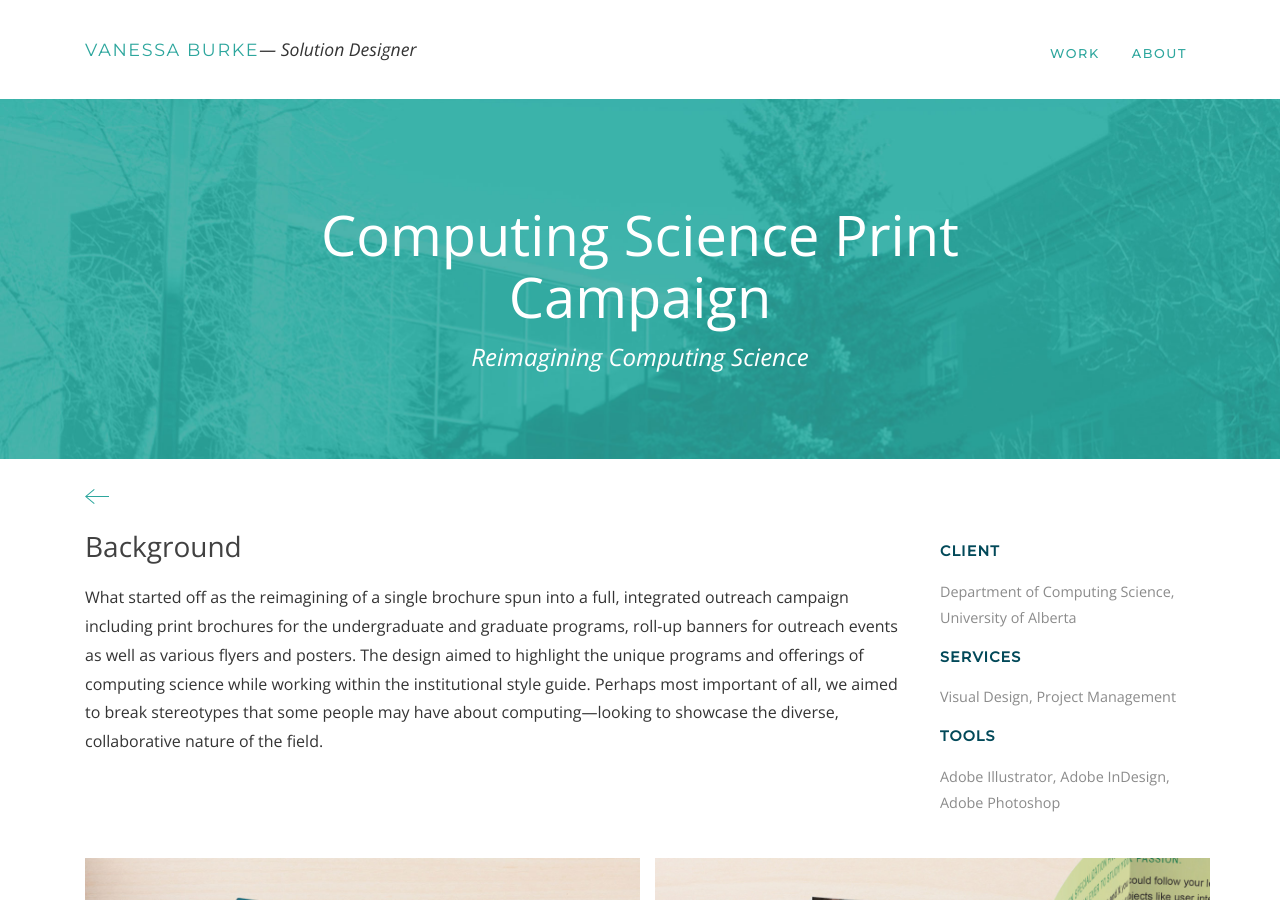
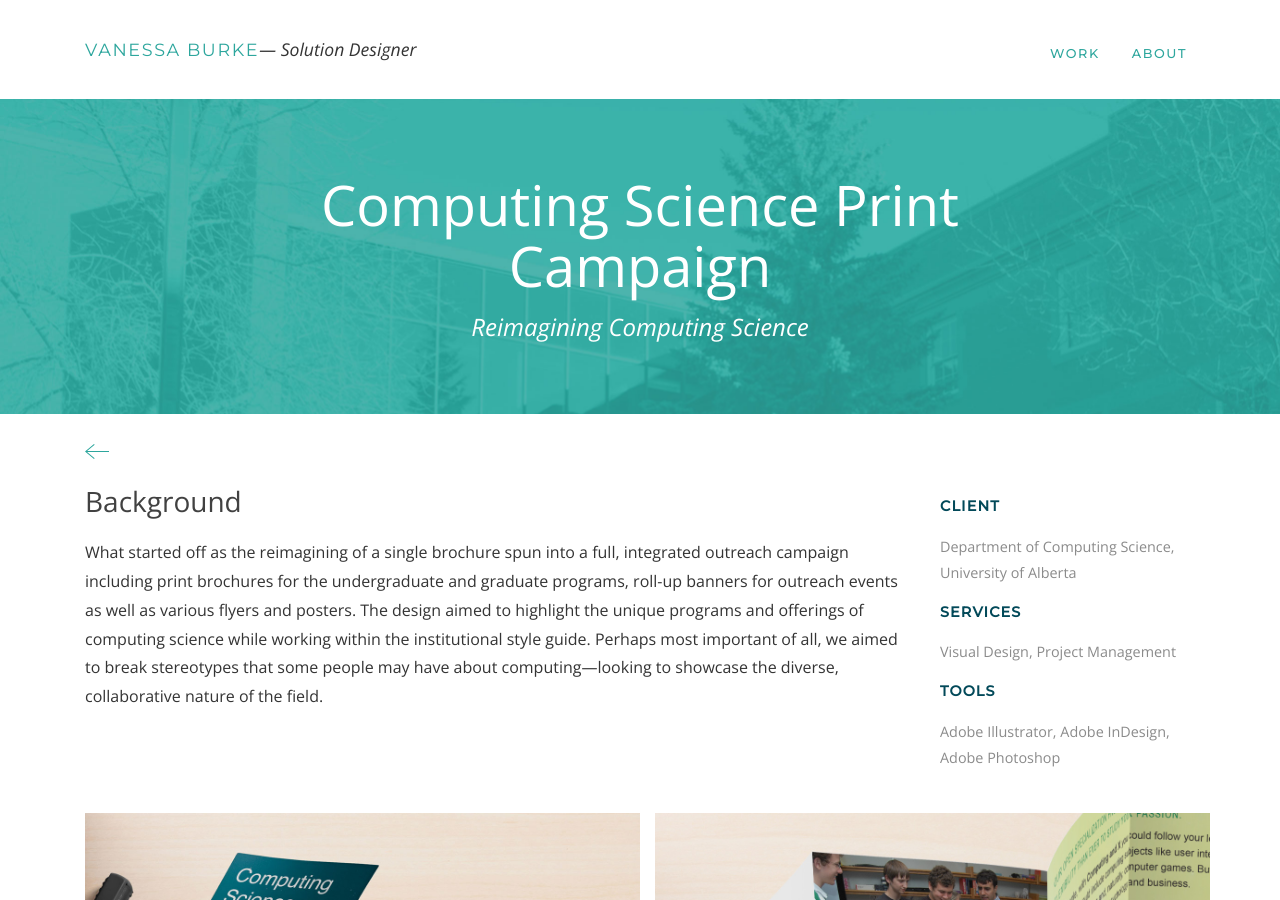
Before and after one commit to vnburke/vnburke.github.io, a Jekyll site: the page built from _projects/cs-campaign.md, in a window 1280 px wide and 900 px high. Built offline with Jekyll 4.4.1, drawn with Linux system fonts in a browser that asks for light colours; some of the changed text lies outside the part shown.

Commit message:
New footer

```diff
--- a/_layouts/default.html
+++ b/_layouts/default.html
@@ -28,10 +28,9 @@
           <div class="d-flex justify-content-between">
             <div>
               <div class="contact">
-                <a href="mailto:vanessanburke@gmail.com"><img src="/assets/images/iconmonstr-email-10.svg" alt="Email Vanessa" class="icon" /></a>
-                <a href="https://www.linkedin.com/in/vanessa-burke/" target="_blank"><img src="/assets/images/iconmonstr-linkedin-4.svg" alt="LinkedIn" class="icon" /></a>
+                <a href="https://www.linkedin.com/in/vanessa-burke/" target="_blank"><svg xmlns="http://www.w3.org/2000/svg" width="32" height="32" viewBox="0 0 24 24" class="icon"><path class="linkedin" d="M19 0h-14c-2.761 0-5 2.239-5 5v14c0 2.761 2.239 5 5 5h14c2.762 0 5-2.239 5-5v-14c0-2.761-2.238-5-5-5zm-11 19h-3v-11h3v11zm-1.5-12.268c-.966 0-1.75-.79-1.75-1.764s.784-1.764 1.75-1.764 1.75.79 1.75 1.764-.783 1.764-1.75 1.764zm13.5 12.268h-3v-5.604c0-3.368-4-3.113-4 0v5.604h-3v-11h3v1.765c1.396-2.586 7-2.777 7 2.476v6.759z"/></svg></a>
               </div>
-              <p class="contact"><a href="mailto:vanessanburke@gmail.com">Talk nerdy to me</a></p>
+              <p class="contact"><a href="mailto:vanessanburke@gmail.com">Talk <strong>nerdy</strong> to me</a></p>
             </div>
             <div>
                 <p>&copy; 2020 Vanessa Burke</p>
--- a/_sass/main.scss
+++ b/_sass/main.scss
@@ -1,7 +1,7 @@
 /* Stylesheet for vnburke portfolio
  *
  * vanessanburke@gmail.com
- * Last updated April 2020
+ * Last updated July 2020
  */
 
 /* Colours */
@@ -400,11 +400,11 @@
 // Title banner
 .banner {
   position: relative;
-  height: 40vh;
+  height: 25vh;
   margin-bottom: 1rem;
 
   /* Create the parallax scrolling effect */
-  //background-attachment: fixed;
+  background-attachment: scroll;//fixed;
   //background-position: center;
   background-repeat: no-repeat;
   background-size: 100%;
@@ -440,10 +440,12 @@
     display: none;
   }
   @media screen and (min-width: $break-md) {
-    h1 { font-size: 3rem; }
+    height: 30vh;
+    h1 { font-size: 3rem; margin-top: 0; }
     .desc { display: block; font-size: 1.5rem; }
   }
   @media screen and (min-width: $break-lg) {
+    height: 35vh;
     h1 { font-size: 3.5rem; }
   }
 }
@@ -474,12 +476,15 @@
 .row {
   //margin-bottom: 1em;
 
-  .col, .col-md-4, .col-md-6, .col-md-8 {
-    padding-right: 0;
-  }
   img {
     width: 100%;
     margin-bottom: 15px;
+  }
+}
+
+@media screen and (min-width: $break-md) {
+  .col, .col-md-4, .col-md-6, .col-md-8 {
+    padding-right: 0;
   }
 }
 
```
